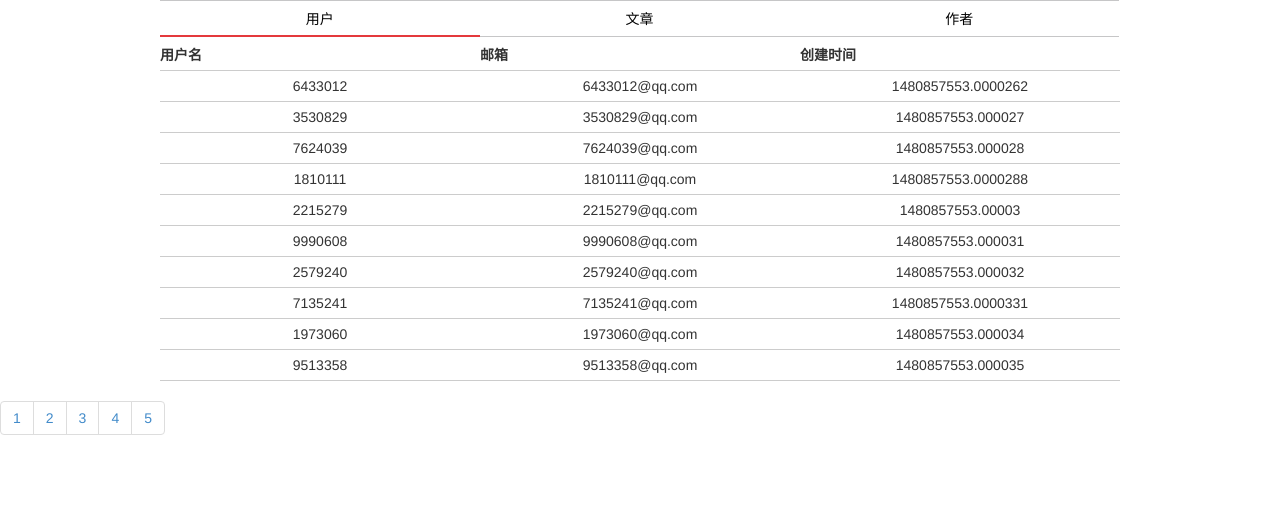
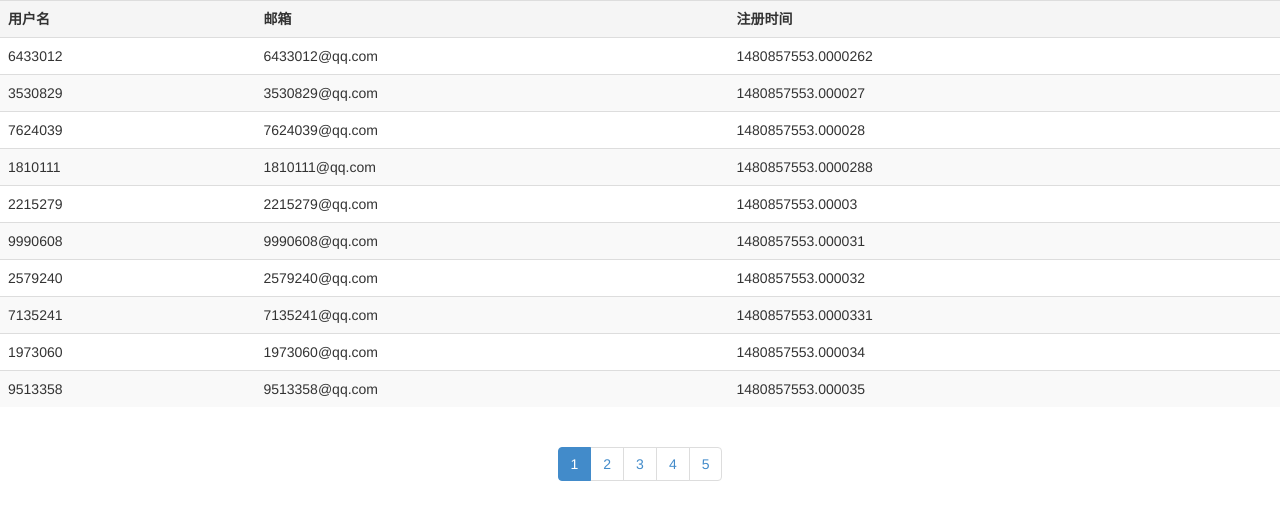
Before and after one commit to code-maze/wblog, a Flask app: page /admin in a window 1280 px wide. Shown: the top 520 px of the page. Run offline with Flask 2, Linux system fonts and the light colour scheme; data comes from the database, SQL or seed files in the repository; some libraries are stand-ins or nearby versions.

Commit message:
重构管理页面

```diff
--- a/www/app/static/css/admin.css
+++ b/www/app/static/css/admin.css
@@ -2,52 +2,5 @@
 * @Author: anchen
 * @Date:   2016-12-06 19:49:31
 * @Last Modified by:   anchen
-* @Last Modified time: 2016-12-08 20:58:52
+* @Last Modified time: 2016-12-09 17:48:22
 */
-.nav{
-    width:75%;
-    height:40px;
-    background-color: #fff;
-    margin:0 auto;
-}
-.nav ul{
-    padding:0;
-    list-style: none;
-}
-.fint{
-    float:left;
-    width:33.3%;
-    height:37px;
-    padding-bottom: 1px;
-    border-top:1px solid #C6C6C7;
-    border-bottom:1px solid #C6C6C7;
-}
-.out{
-    padding-bottom: 0px;
-    color:#bbb;
-    border-bottom: 2px solid #e4393c;
-}
-.nav>ul>li a{
-    display:block;
-    color:#000;
-    line-height: 37px;
-    text-decoration: none;
-    text-align: center;
-
-}
-.nav>ul>li a:hover{
-    color:#ea393c;
-}
-.tabclass{
-    width:75%;
-    background-color: #fff;
-    margin:0 auto;
-}
-.tabclass tr{
-    border-bottom: 1px solid #ccc;
-    line-height: 30px;
-    text-align: center;
-}
-.tabclass th{
-    width:33.3%;
-}
--- a/www/app/static/js/admin.js
+++ b/www/app/static/js/admin.js
@@ -1,60 +1,49 @@
-
-function moveGet(arr){
-    $.get(`/api/v1.0/${arr[0]}`, function (data) {
-        let list = data[arr[0]];
-        $(".theadhtml").html(arr[1]);
-        var h='';
-        for(var i in list){
-            var b=list[i];
-            h+=`<tr><td>${b[arr[2]]}</td><td>${b[arr[3]]}</td><td>${b[arr[4]]}</td></tr>`
+var admin = {
+    lists: null,
+    pagination: null,
+    init: function(type, page, size) {
+        this.type = type || 'users';
+        this.page = page || 1;
+        this.size = size || 10;
+        this.getData(() => {
+            this.paintTable.call(this);
+            this.paintPagination.call(this);
+        });
+    },
+    getData: function (callback) {
+        $.ajax({
+            url: `api/v1.0/${this.type}?page=${this.page}&size=${this.size}`,
+            success: (data) => {
+                console.dir(arguments);
+                this.lists = data[this.type];
+                this.pagination = data.pagination;
+                callback();
+            }
+        })
+    },
+    paintPagination: function () {
+        let $pages = $('<ul class="pagination">');
+        for (var i = 1, str = ''; i <= this.pagination.totalPage; i++) {
+            if (i == this.pagination.currentPage) {
+                str += `<li class="active"><a href="#">${i}</a></li>`;
+            } else {
+                str += `<li><a href="#">${i}</a></li>`;
+            }
         }
-         $(".tbodyhtml").html(h);
-
-    })
+        $pages.html(str);
+        $('#pagination').html($pages);
+    },
+    paintTable: function() {
+        let $table = $('<table class="table table-striped table-hover">');
+        let str = '<tr><th>用户名</th><th>邮箱</th><th>注册时间</th></tr>';
+        for (let i = 0; i < this.lists.length; i++) {
+            let item = this.lists[i];
+            str += `<tr><td>${item["name"]}</td><td>${item["email"]}</td><td>${item["regTime"]}</td></tr>`;
+        }
+        $table.html(str);
+        $('.table-responsive').html($table);
     }
-$(".nav>ul").on( 'mouseenter',"a",function(){
-    $(this).parent().siblings('.out').removeClass('out');
-    $(this).parent().addClass('out');
-    var score=$(this).attr('href');
-    if(score==='1'){
-        var arr=['users',`<tr><th>用户名</th><th>邮箱</th><th>创建时间</th></tr>`,'name','email','regTime'];
-        moveGet(arr);
-    }
-    else if(score==='2'){
-        var arr=['blogs',`<tr><th>标题</th><th>作者</th><th>发表时间</th></tr>`,'title','author','pubTime'];
-        moveGet(arr);
-    }
-    else if(score==='3'){
-   var arr=['blogs',`<tr><th>作者</th><th>内容</th><th>发表时间</th></tr>`,'author','content','pubTime'];
-        moveGet(arr);
-    }
+}
 
 
-})
-
-$(function () {
-    var arr=['users',`<tr><th>用户名</th><th>邮箱</th><th>创建时间</th></tr>`,'name','email','regTime'];
-        moveGet(arr);
-})
-loadByPage(1);
-function loadByPage(pageNum){
-    $.ajax({
-        url: 'api/v1.0/users',
-        type: 'GET',
-        data: {pageNum:pageNum},
-    success:function(data) {
-        var html='';
-            for (var i = 1; i <= data.pagination.totalPage; i++) {
-                html+=`<li><a href="${i}">${i}</a></li>`;
-            }
-
-
-        $(".pagination").html(html);
-    }
-    })
-}
-$("ul.pagination").on('click','a',function(e){
-   e.preventDefault();
-   var p=$(this).attr('href');
-   loadByPage(p);
-})
+admin.init();
--- a/www/app/templates/admin.html
+++ b/www/app/templates/admin.html
@@ -6,25 +6,14 @@
 <link rel="stylesheet" href="/static/css/admin.css" />
 {% endblock %}
 {% block content %}
-<div class="nav">
-    <ul>
-        <li class="fint out"><a href="1">用户</a></li>
-        <li class="fint"><a href="2">文章</a></li>
-        <li class="fint"><a href="3">作者</a></li>
-    </ul>
+
+<div class="table-responsive">
+
 </div>
-<table class="tabclass">
-    <thead class="theadhtml"></thead>
-    <tbody class="tbodyhtml"></tbody>
-</table>
-<nav>
-  <ul class="pagination">
-
-  </ul>
+<nav id="pagination" class="text-center">
 </nav>
 {% endblock %}
 
 {%block script %}
 <script src="/static/js/admin.js"></script>
-<script src="/static/js/pagination.js"></script>
 {% endblock %}
```
